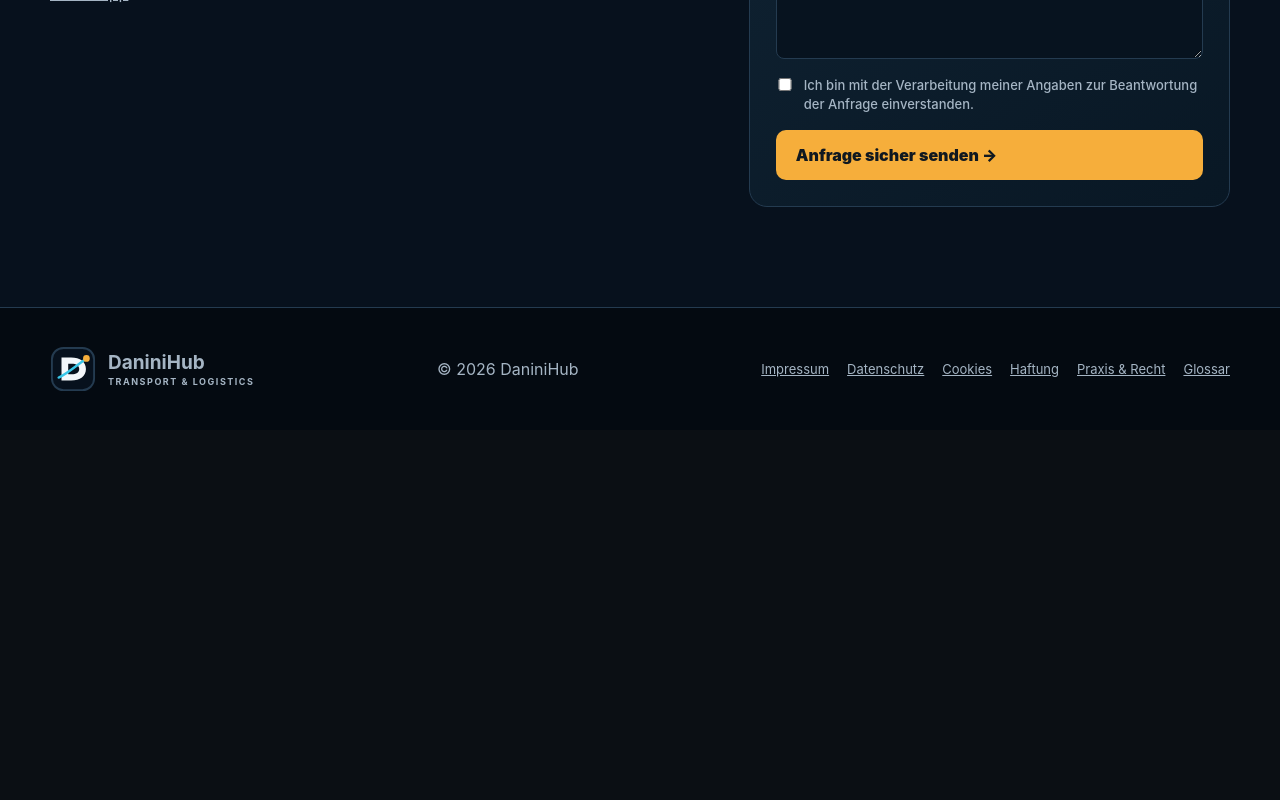
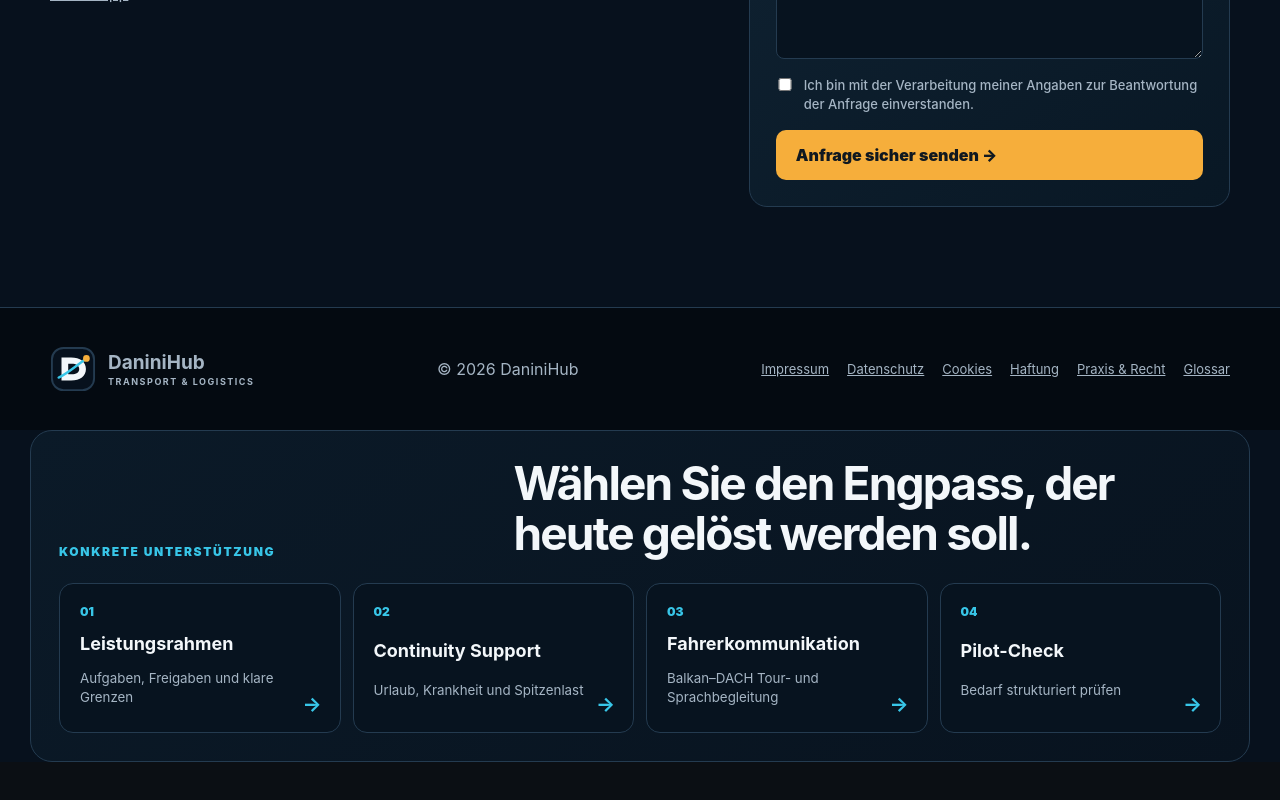
Before and after one commit to danininet/daninihub, a React (Vite) app in the folder daninihub-front/: page / in a window 1280 px wide. Shown: the part 5278-6078 px from the top of the page. Before the commit the page ends 5708 px from the top, so only its background shows below. Built offline with nearby package versions, Linux system fonts and the light colour scheme.

Commit message:
Connect homepage to core service pages

```diff
--- a/daninihub-front/src/App.jsx
+++ b/daninihub-front/src/App.jsx
@@ -2,6 +2,7 @@ import { useEffect, useState } from 'react'
 import PublicLanding from './PublicLanding'
 import PilotCheck from './PilotCheck'
 import BusinessPages from './BusinessPages'
+import ServiceQuickNav from './ServiceQuickNav'
 import './App.css'
 
 export default function App() {
@@ -23,5 +24,6 @@ export default function App() {
   }, [lang])
   if (/pilot-check|provera-pilota/.test(location.pathname)) return <PilotCheck lang={lang}/>
   if (/leistungsrahmen|obim-usluge|continuity-support|kontinuitet-podrska|fahrerkommunikation|komunikacija-vozaci/.test(location.pathname)) return <BusinessPages lang={lang}/>
-  return <PublicLanding lang={lang} setLang={setLang} />
+  const isHome = /^\/(de|sr)\/?$/.test(location.pathname) || location.pathname === '/'
+  return <><PublicLanding lang={lang} setLang={setLang}/>{isHome&&<ServiceQuickNav lang={lang}/>}</>
 }
```
